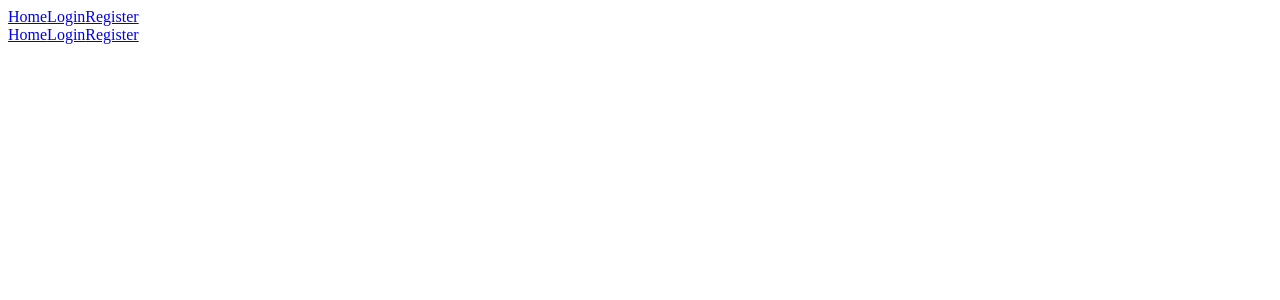
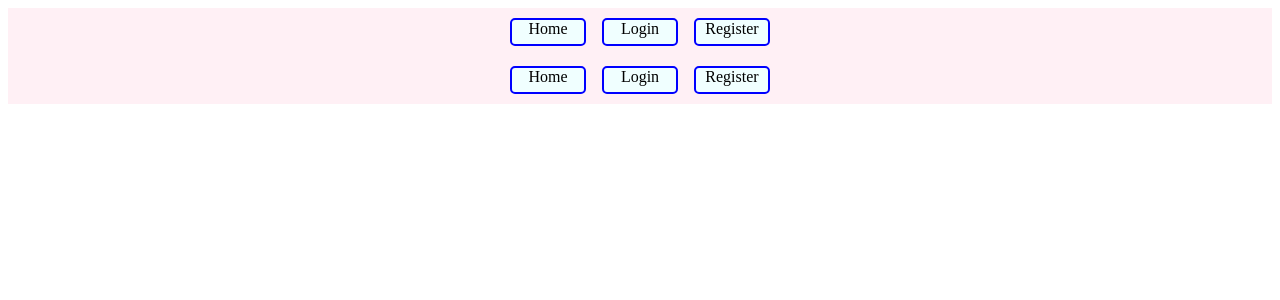
Before and after one commit to SvetlinGG/Forms-in-Angular21, an Angular app in the folder client/: page /header in a window 1280 px wide. Shown: the top 300 px of the page. Built offline with nearby package versions, Linux system fonts and the light colour scheme.

Commit message:
setup style of header

```diff
--- a/client/src/app/pages/header/header.component.css
+++ b/client/src/app/pages/header/header.component.css
@@ -0,0 +1,28 @@
+
+.header{
+    display: flex;
+    justify-content: center;
+    width: 100%;
+    background-color: lavenderblush;
+    height: 3rem;
+    align-items: center;
+    gap: 1rem;
+}
+
+.btn{
+    border:2px solid blue;
+    border-radius: 5px;
+    width: 4.5rem;
+    background-color: azure;
+    cursor: pointer;
+    color: black;
+    text-decoration: none;
+    text-align: center;
+    height: 1.5rem;
+
+}
+.btn:hover{
+    border:2px solid white;
+    color: white;
+    background-color: blue;
+}
--- a/client/src/app/pages/header/header.component.html
+++ b/client/src/app/pages/header/header.component.html
@@ -1,5 +1,5 @@
 <div class="header">
-    <a routerLink="/">Home</a>
-    <a routerLink="/login">Login</a>
-    <a routerLink="/register">Register</a>
+    <a class="btn" routerLink="/">Home</a>
+    <a class="btn" routerLink="/login">Login</a>
+    <a class="btn" routerLink="/register">Register</a>
 </div>
```
